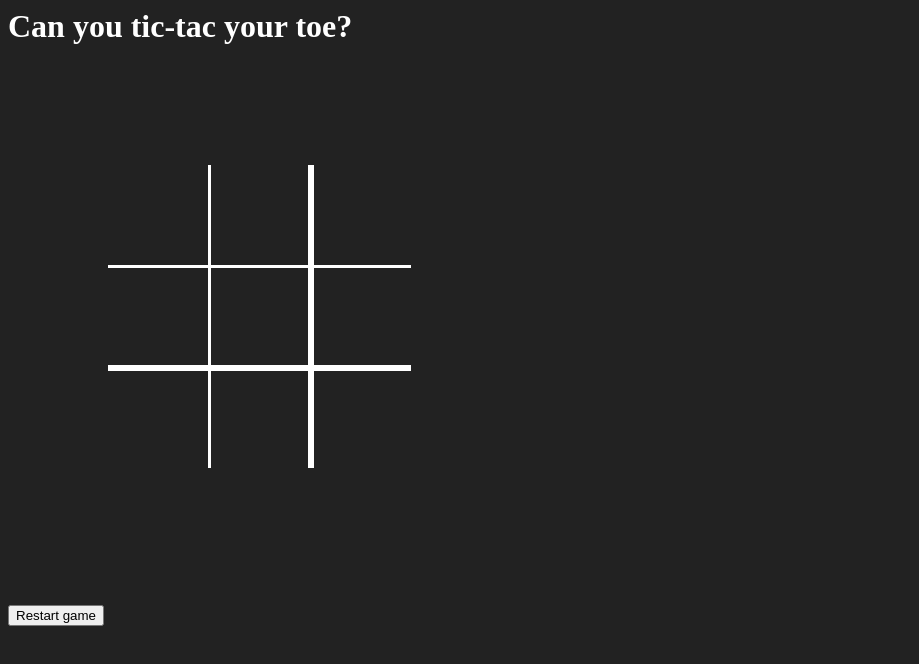
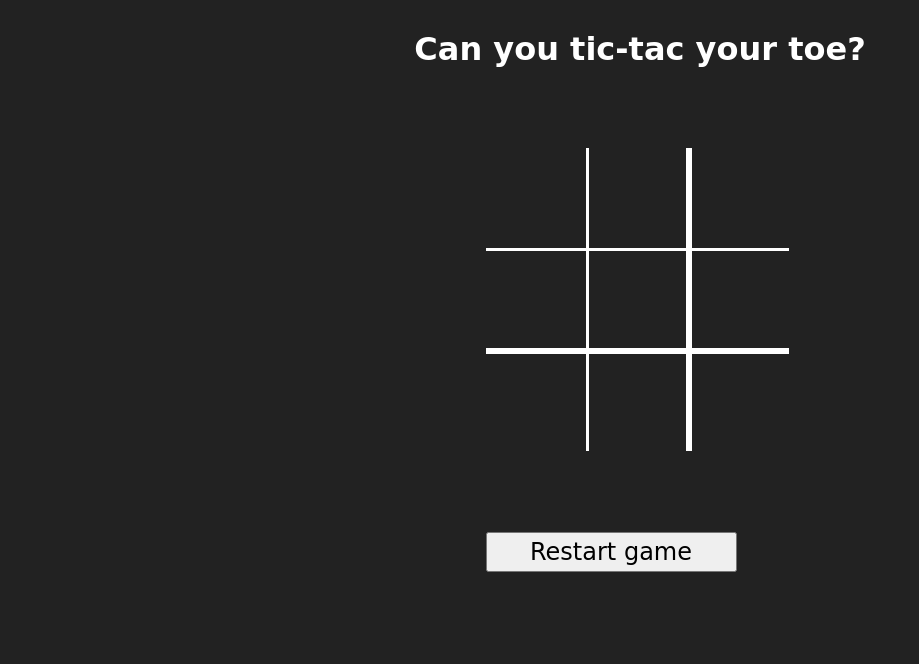
Before and after one commit to 604adrian/tic-tac-toe, a plain HTML site: page index.html in a window 1280 px wide. Both pictures are taken after a click on the button "Restart game". Shown: the whole page, without its empty margins (0-919 px from the left). Drawn offline with Linux system fonts and the light colour scheme; a web font is replaced by a local one.

Commit message:
feat: improve graphics
I improved the graphics. I changed the font and centered/resized all the elements on the page. It looks nicer now.

```diff
--- a/index.html
+++ b/index.html
@@ -6,6 +6,9 @@
     <meta http-equiv="X-UA-Compatible" content="ie=edge">
     <title>Tic Tac Toe</title>
     <link rel="stylesheet" href="style.css">
+    <link rel="preconnect" href="https://fonts.googleapis.com">
+    <link rel="preconnect" href="https://fonts.gstatic.com" crossorigin>
+    <link href="https://fonts.googleapis.com/css2?family=Handjet&display=swap" rel="stylesheet">
   </head>
   <body>
     <h1>Can you tic-tac your toe?</h1>
--- a/index.js
+++ b/index.js
@@ -1,3 +1,6 @@
+// DOM
+const ticTac = document.querySelector("#ticTacToeBoard");
+
 // squares on tic-tac-toe board
 const aOne = document.querySelector("#zero");
 const aTwo = document.querySelector("#one");
@@ -10,11 +13,12 @@ const cTwo = document.querySelector("#seven");
 const cThree = document.querySelector("#eight");
 
 // gui text end-game elements
-const ticTac = document.querySelector("#ticTacToeBoard");
 const h2 = document.createElement("h2");
 h2.textContent = "";
 ticTac.appendChild(h2);
 
+const restart = document.querySelector("#restart-button");
+const buttonBoard = document.querySelector("#button-board");
 
 // object for game
 const game = {
@@ -26,22 +30,6 @@ const game = {
   turn: 2,
   squares: [aOne, aTwo, aThree, bOne, bTwo, bThree, cOne, cTwo, cThree],
   won: false
-}
-
-
-// resets the gameboard
-function gameBoardReset() {
-  game.board = [2, 3, 5, 7, 11, 13, 17, 19, 23];
-}
-
-
-// players
-function createPlayer(name, marker, counter) {
-  return {
-    name: name,
-    marker: marker,
-    counter: 0,
-  };
 }
 
 // players
@@ -98,6 +86,37 @@ function winningAnimation(theId) {
 }
 
 
+// resets the gameboard
+function gameBoardReset() {
+  game.board = [2, 3, 5, 7, 11, 13, 17, 19, 23];
+}
+
+
+// resets the gameboard and everything else, too
+function fullRestart() {
+  playerOne.counter = 0;
+  playerTwo.counter = 0;
+  game.won = false;
+  game.xChecker = [2, 3, 5, 7, 11, 13, 17, 19, 23];
+  game.oChecker = [2, 3, 5, 7, 11, 13, 17, 19, 23];
+  game.turn = 2;
+  gameBoardReset();
+  game.squares.forEach((sqr) => {
+    sqr.textContent = "";
+    sqr.classList.remove("plusating-animation");
+  });
+}
+
+// players
+function createPlayer(name, marker, counter) {
+  return {
+    name: name,
+    marker: marker,
+    counter: 0,
+  };
+}
+
+
 // track potential redundancies
 function checkForChecker(marker) {
   if (marker === "X") {
@@ -108,7 +127,7 @@ function checkForChecker(marker) {
   playerTwo.counter += 1;
   let checker = game.oChecker;
   return checker;
-}
+};
 
 
 // change status update
@@ -133,7 +152,7 @@ function guiStatusUpdate(term) {
   }
   h2.classList.toggle("inOutMessage");
   setTimeout(() => {
-    //h2.textContent = "";
+    h2.textContent = "";
     removeToggles();
   }, 1000)
 }
@@ -368,17 +387,6 @@ cThree.addEventListener("click", () => {
 });
 
 // restart button
-const restart = document.querySelector("#restart-button");
 restart.addEventListener("click", () => {
-  game.squares.forEach((sqr) => {
-    sqr.textContent = "";
-    sqr.classList.remove("plusating-animation");
-  });
-  playerOne.counter = 0;
-  playerTwo.counter = 0;
-  game.won = false;
-  game.xChecker = [2, 3, 5, 7, 11, 13, 17, 19, 23];
-  game.oChecker = [2, 3, 5, 7, 11, 13, 17, 19, 23];
-  game.turn = 2;
-  gameBoardReset();
+ fullRestart();
 })
--- a/style.css
+++ b/style.css
@@ -1,10 +1,17 @@
+* {
+  font-family: 'Handjet', cursive;
+}
+
 h1 {
   margin: auto;
+  margin-top: 30px;
   color: white;
+  text-align: center;
 }
 
 h2 {
   color: transparent;
+  width: 400px;
 }
 
 body {
@@ -12,13 +19,31 @@ body {
 }
 
 #ticTacToeBoard {
-  margin: auto;
   display: grid;
   grid-template-columns: repeat(3, 100px);
   grid-template-rows: repeat(3, 100px);
-  margin: 100px;
+  width: 309px;
+  height: 309px;
+  padding: 20px;
+  margin: auto;
   border-left-style: none;
-  margin-top: 15vh;
+  margin-top: 10vh;
+  align-content: center;
+  padding-top: 15px;
+}
+
+#button-board {
+  width: 309px;
+  margin: auto;
+  margin-top: 5vh;
+}
+
+#restart-button {
+  width: 251px;
+  height: 40px;
+  margin: auto;
+  justify: center;
+  font-size: 1.5rem;
 }
 
 #zero {
```
